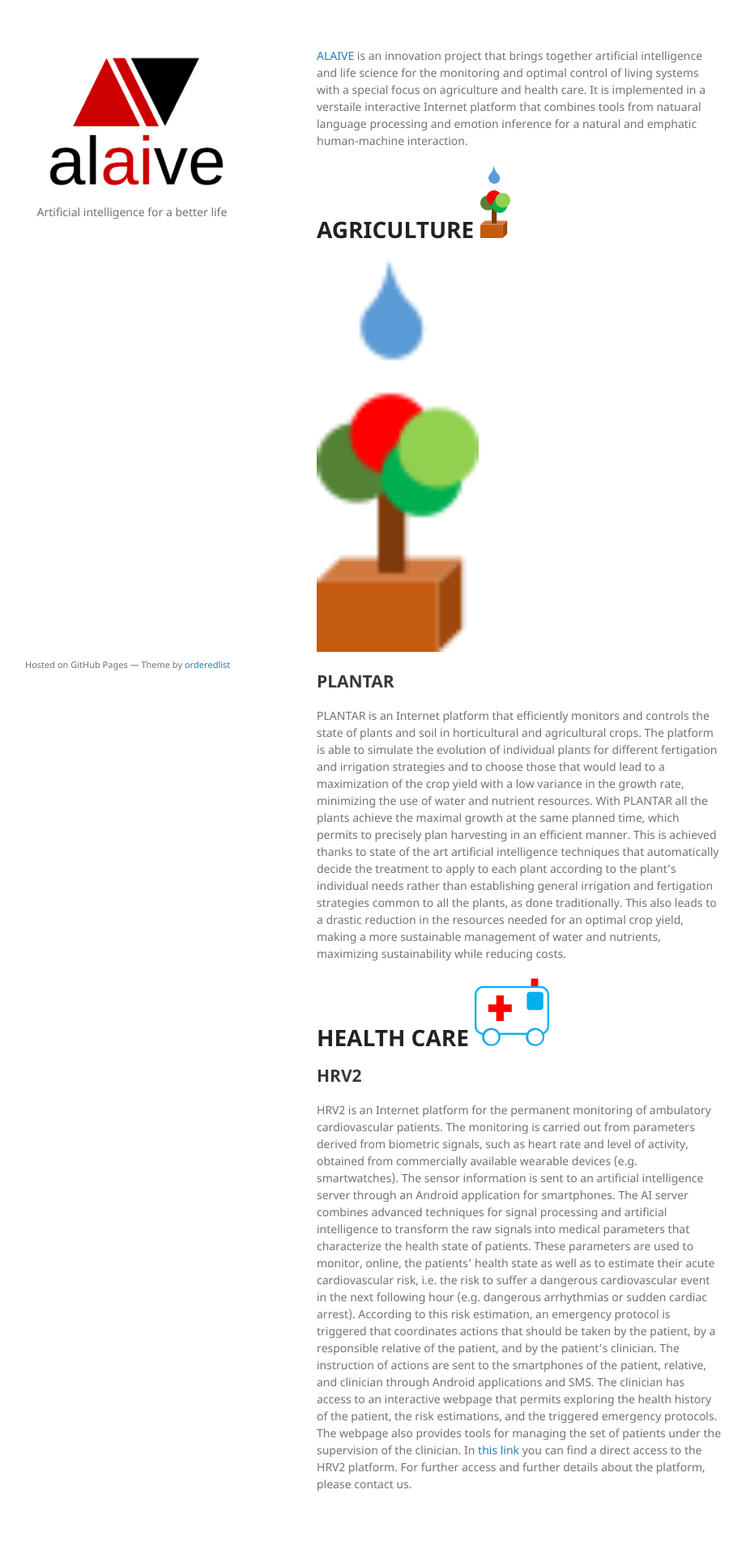
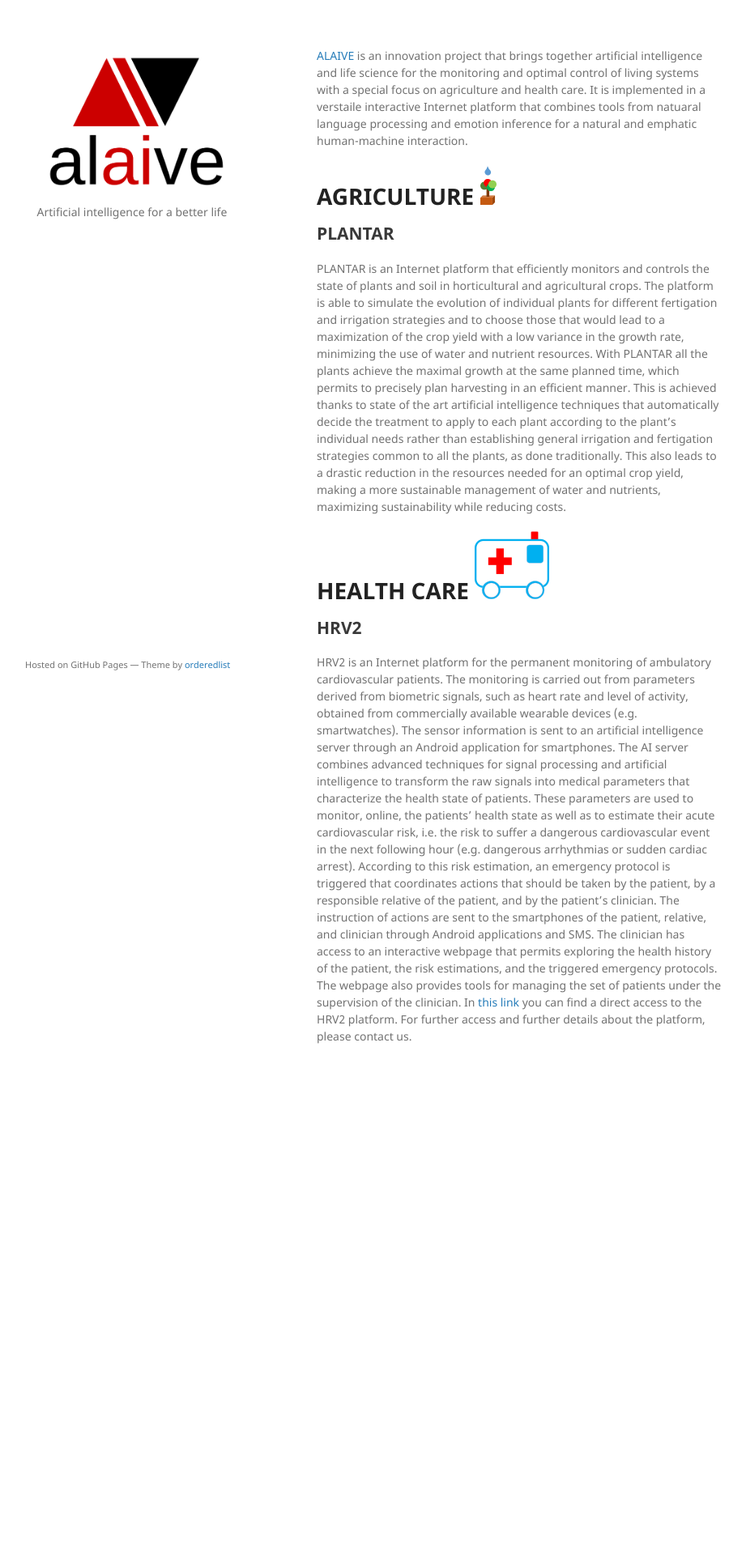
Before and after one commit to alaive/alaive.github.io, a Jekyll site: the page built from index.md, in a window 1280 px wide. Shown: the whole page at 81% size, without its empty margins (179-1100 px from the left). Built offline with Jekyll 4.4.1, drawn with Linux system fonts in a browser that asks for light colours; the repository's description, which GitHub fills in, is left out; after the commit the page ends 1360 px from its top, so only the background shows below that.

Commit message:
Update index.md

```diff
--- a/index.md
+++ b/index.md
@@ -6,9 +6,7 @@ layout: default
 
 
 
-# AGRICULTURE ![Agri](https://github.com/alaive/alaive.github.io/blob/main/assets/img/logoagri.png?raw=true =100x)
-
-<img src="/assets/img/logoagri.png" alt="drawing" width="200"/>
+# AGRICULTURE <img src="/assets/img/logoagri.png" alt="drawing" width="20"/>
 
 ## PLANTAR
 
```
